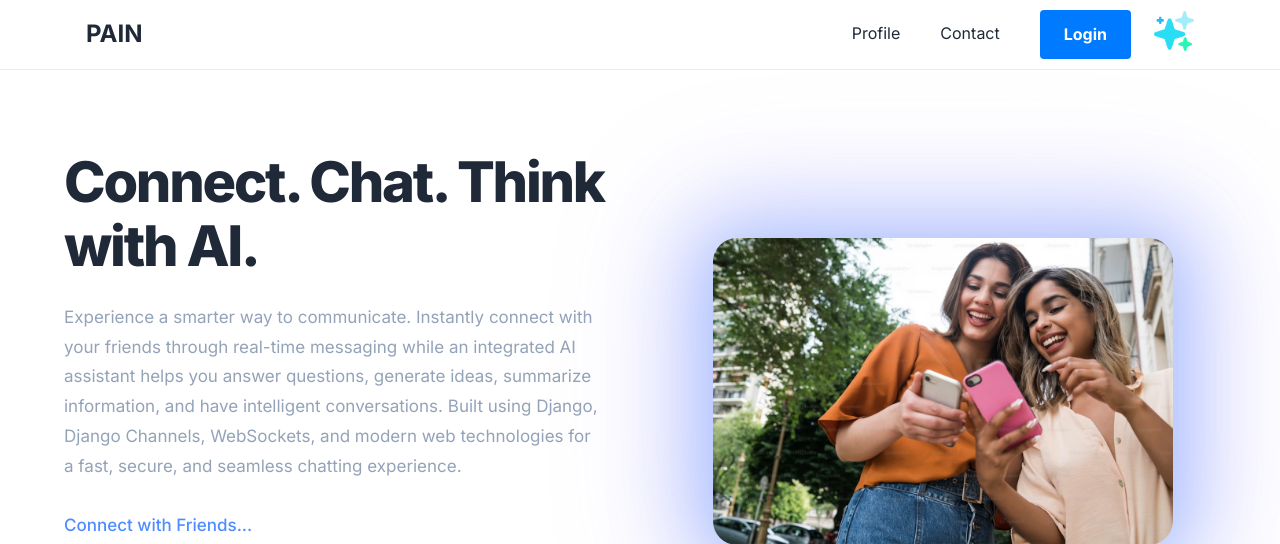
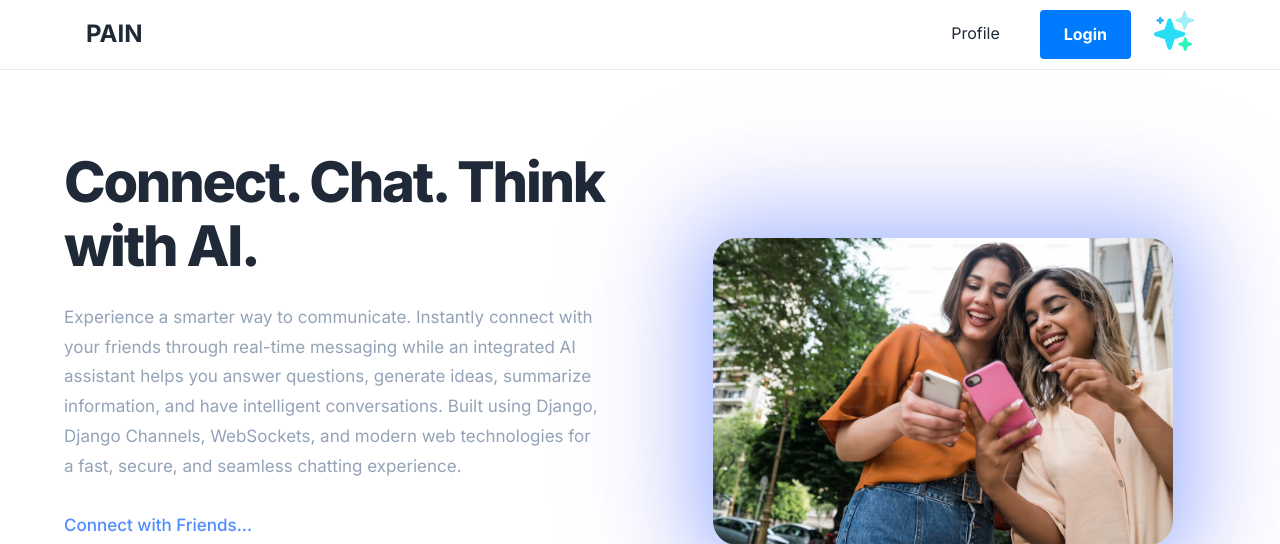
Before and after one commit to PAIN-88/AI-Powered-Chat-App, a Django app: page / in a window 1280 px wide. Shown: the top 544 px of the page. Run offline with Django 5.2, Linux system fonts and the light colour scheme.

Commit message:
updated home page button and navbar

```diff
--- a/templates/base.html
+++ b/templates/base.html
@@ -47,7 +47,7 @@
                     <li class="navbar__item"><a href="{% url 'user_list' %}" class="navbar__link">New Chat</a></li>
                     {% endif %}
                     {% endif %}
-                    <li class="navbar__item"><a href="#" class="navbar__link">Contact</a></li>
+                    {% comment %} <li class="navbar__item"><a href="#" class="navbar__link">Contact</a></li> {% endcomment %}
 
                     <li class="navbar__item navbar__item--cta">
     {% if user.is_authenticated %}
--- a/user/templates/user/home.html
+++ b/user/templates/user/home.html
@@ -14,10 +14,12 @@
         <span class="typing-text" id="typing-text"></span>
         <span class="typing-cursor">|</span>
       </div>
+      {% if not user.is_authenticated %}
       <div class="hero-buttons">
         <a href="#cta" class="btn btn-primary">Start Chatting</a>
         <a href="#features" class="btn btn-secondary">Learn More</a>
       </div>
+      {% endif %}
     </div>
 
   <div class="hero-right">
@@ -222,7 +224,9 @@
   <div class="cta-container fade-up">
     <h2 class="cta-title">Ready to Start Smarter Conversations?</h2>
     <p class="cta-subtitle">Connect with friends and experience AI-powered real-time communication.</p>
+    {% if not user.is_authenticated %}
     <a href="#" class="btn btn-primary btn-large">Start Chatting</a>
+    {% endif %}
   </div>
 </section>
 
```
